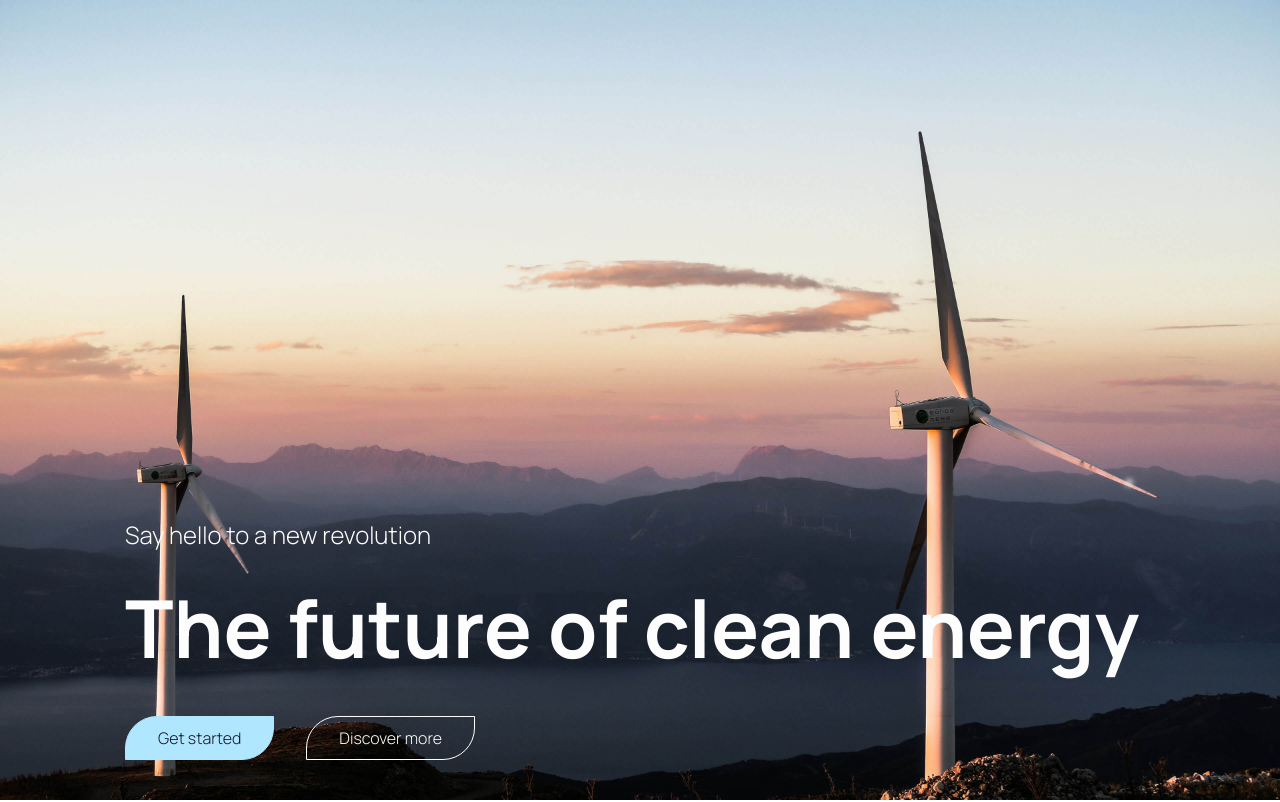
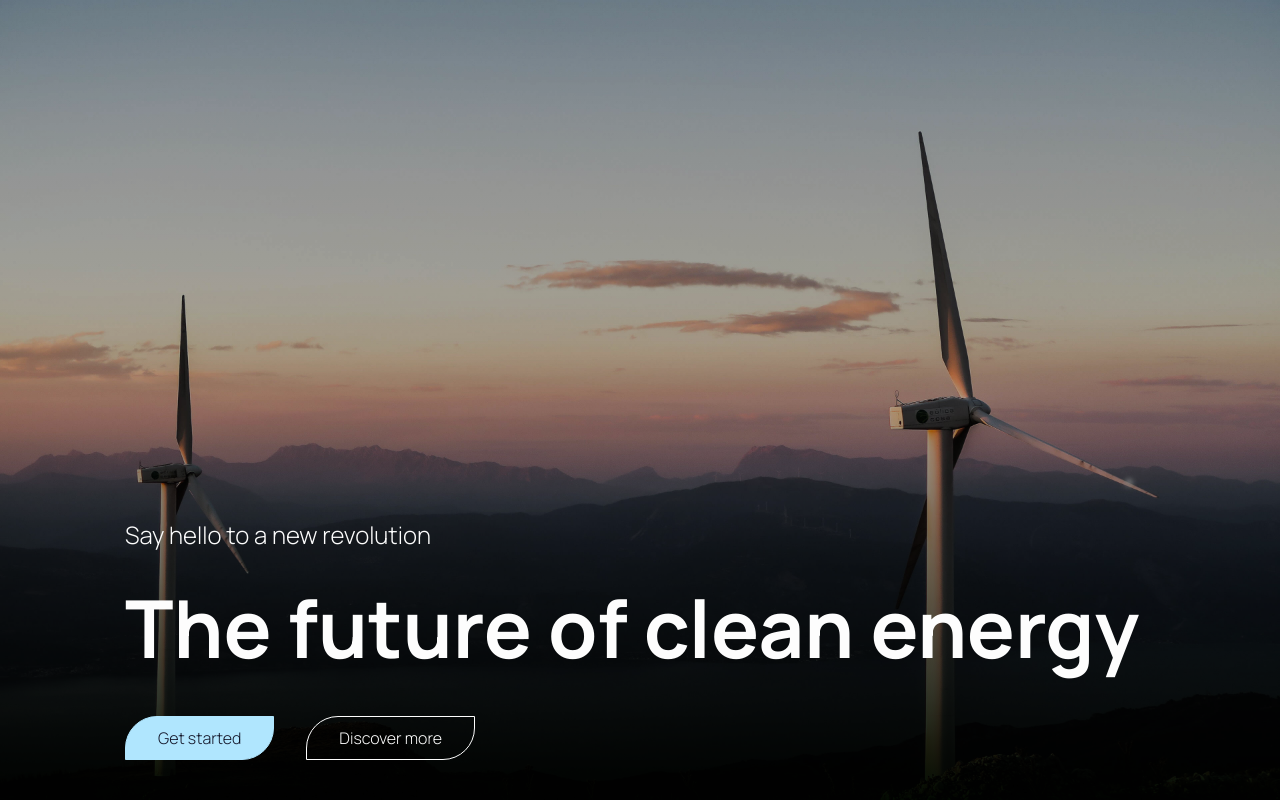
Before and after one commit to wolfpilot/planet-green-plc, a Next.js app: page / in a window 1280 px wide. Shown: the top 802 px of the page. Built offline with nearby package versions, Linux system fonts and the light colour scheme.

Commit message:
Add Hero background gradient mask

```diff
--- a/src/components/pages/website/hero/styles.ts
+++ b/src/components/pages/website/hero/styles.ts
@@ -19,9 +19,21 @@ export const Wrapper = styled.div`
   align-items: flex-end;
   width: 100%;
   height: 100vh;
+
+  &::before {
+    content: "";
+    position: absolute;
+    top: 0;
+    right: 0;
+    bottom: 0;
+    left: 0;
+    background: var(--g-photo-mask);
+    mix-blend-mode: multiply;
+  }
 `
 
 export const Content = styled.div`
+  position: relative;
   margin-bottom: var(--spacing-small);
   color: var(--c-white);
 
--- a/src/styles/base.ts
+++ b/src/styles/base.ts
@@ -127,6 +127,7 @@ export const base: any = css`
     // Gradients
     --g-diagonal-accent: ${gradients.diagonalAccent};
     --g-light-haze: ${gradients.lightHaze};
+    --g-photo-mask: ${gradients.photoMask};
 
     // Swiper
 
--- a/src/styles/colors.ts
+++ b/src/styles/colors.ts
@@ -30,4 +30,10 @@ export const gradients = {
     var(--c-white),
     var(--c-neutral3)
   );`,
+  photoMask: `linear-gradient(
+    to bottom,
+    rgba(152, 152, 152, 100),
+    rgba(177, 177, 177, 25),
+    rgba(3, 15, 3, 100)
+  );`,
 }
```
